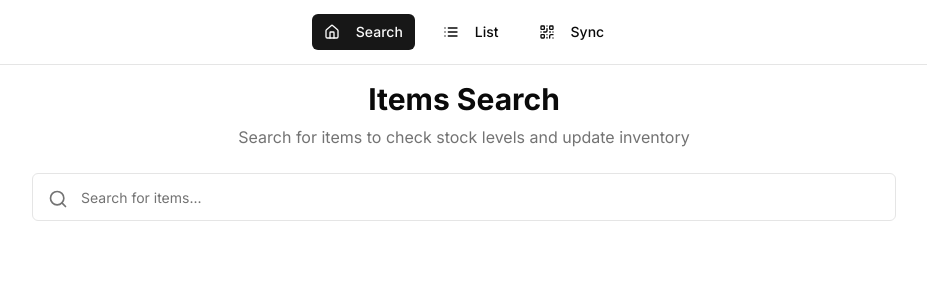
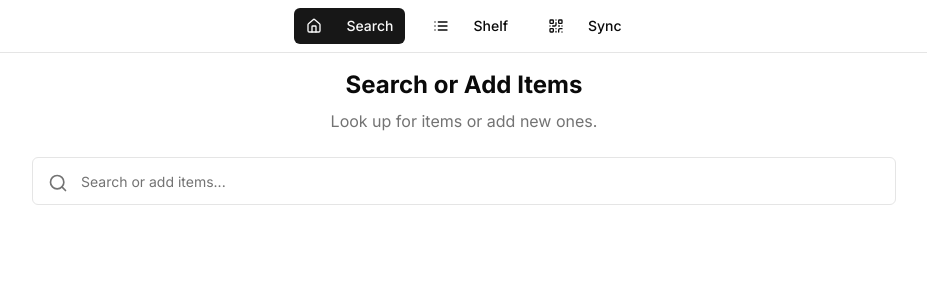
Before and after one commit to wikankun/suppli, a Next.js app: page / in a window 1280 px wide. Shown: the top 300 px of the page, without its empty margins (176-1103 px from the left). Built offline with nearby package versions, Linux system fonts and the light colour scheme.

Commit message:
feat: ux and copy improvement

```diff
--- a/app/page.tsx
+++ b/app/page.tsx
@@ -138,9 +138,9 @@ export default function HomePage() {
       <div className="container mx-auto p-4 max-w-4xl">
         <div className="space-y-6">
           <div className="text-center px-4">
-            <h1 className="text-2xl md:text-3xl font-bold mb-2">Items Search</h1>
+            <h1 className="text-xl md:text-2xl font-bold mb-2">Search or Add Items</h1>
             <p className="text-muted-foreground text-sm md:text-base">
-              Search for items to check stock levels and update inventory
+              Look up for items or add new ones.
             </p>
           </div>
 
@@ -149,7 +149,7 @@ export default function HomePage() {
             <div className="relative">
               <Search className="absolute left-4 top-4 h-5 w-5 text-muted-foreground" />
               <Input
-                placeholder="Search for items..."
+                placeholder="Search or add items..."
                 value={searchQuery}
                 onChange={(e) => setSearchQuery(e.target.value)}
                 className="pl-12 h-12 text-md"
@@ -195,7 +195,7 @@ export default function HomePage() {
                 <Package className="h-12 w-12 text-muted-foreground mx-auto mb-4" />
                 <h3 className="text-lg font-medium mb-2">No items found</h3>
                 <p className="text-muted-foreground mb-6 px-4">
-                  Would you like to add "{searchQuery}" to your inventory?
+                  Add "{searchQuery}" to your inventory?
                 </p>
                 <Dialog open={showAddDialog} onOpenChange={setShowAddDialog}>
                   <DialogTrigger asChild>
@@ -205,7 +205,7 @@ export default function HomePage() {
                       onClick={() => setNewItem({ ...newItem, name: searchQuery })}
                     >
                       <Plus className="h-5 w-5 mr-2" />
-                      Add Item
+                      Add "{searchQuery.substring(0, 20)}{searchQuery.length > 20 ? '...' : ''}"
                     </Button>
                   </DialogTrigger>
                   <DialogContent className="mx-4 max-w-sm">
--- a/app/sync/page.tsx
+++ b/app/sync/page.tsx
@@ -95,7 +95,7 @@ export default function SyncPage() {
       <div className="container mx-auto p-4 max-w-4xl">
         <div className="space-y-6">
           <div className="text-center">
-            <h1 className="text-2xl md:text-3xl font-bold mb-2">Data Sync</h1>
+            <h1 className="text-xl md:text-2xl font-bold mb-2">Data Sync</h1>
             <p className="text-muted-foreground text-sm md:text-base px-4">
               Export and import your inventory data for backup or sharing
             </p>
--- a/components/navigation.tsx
+++ b/components/navigation.tsx
@@ -2,85 +2,95 @@
 
 import Link from "next/link";
 import { usePathname } from "next/navigation";
-import { Home, List, QrCode } from "lucide-react";
+import { Home, List, QrCode, Menu } from "lucide-react";
 import { Button } from "@/components/ui/button";
+import {
+  Sheet,
+  SheetContent,
+  SheetHeader,
+  SheetTitle,
+  SheetTrigger,
+} from "@/components/ui/sheet";
 
 export function Navigation() {
   const pathname = usePathname();
 
+  const navItems = [
+    {
+      label: "Search",
+      href: "/",
+      icon: <Home className="h-5 w-5 mr-2" />,
+    },
+    {
+      label: "Shelf",
+      href: "/list",
+      icon: <List className="h-5 w-5 mr-2" />,
+    },
+    {
+      label: "Sync",
+      href: "/sync",
+      icon: <QrCode className="h-5 w-5 mr-2" />,
+    },
+  ];
+
   return (
     <nav className="border-b bg-background/95 backdrop-blur supports-[backdrop-filter]:bg-background/60 sticky top-0 z-50">
-      <div className="flex h-16 items-center justify-center px-4">
-        {/* Desktop Navigation */}
-        <div className="hidden md:block">
-          <div className="flex items-center justify-center space-x-4 py-2">
-            <Link href="/">
+      <div className="flex h-12 items-center justify-between px-4 md:justify-center md:space-x-4 md:hidden">
+        {/* Left spacer to balance the burger icon on the right */}
+        <div className="w-[40px] md:hidden" />
+
+        {/* App Title (mobile on the left now) */}
+        <div className="font-bold text-lg text-center flex-1 md:hidden">Suppli</div>
+
+        {/* Desktop title stays centered */}
+        {/* <div className="hidden md:block font-bold text-lg">Suppli</div> */}
+
+        {/* Mobile Burger Menu (now on the right) */}
+        <div className="md:hidden">
+          <Sheet>
+            <SheetTrigger asChild>
+              <Button variant="ghost" size="icon">
+                <Menu className="h-5 w-5" />
+              </Button>
+            </SheetTrigger>
+            <SheetContent side="right" className="w-64">
+              <SheetHeader>
+                <SheetTitle>Menu</SheetTitle>
+              </SheetHeader>
+              <div className="mt-4 space-y-2">
+                {navItems.map((item) => (
+                  <Link key={item.href} href={item.href}>
+                    <Button
+                      variant={pathname === item.href ? "default" : "ghost"}
+                      className="w-full justify-start"
+                    >
+                      {item.icon}
+                      {item.label}
+                    </Button>
+                  </Link>
+                ))}
+              </div>
+            </SheetContent>
+          </Sheet>
+        </div>
+      </div>
+
+
+      {/* Desktop Navigation */}
+      <div className="hidden md:block">
+        <div className="flex items-center justify-center space-x-4 py-2">
+          {navItems.map((item) => (
+            <Link key={item.href} href={item.href}>
               <Button
-                variant={pathname === "/" ? "default" : "ghost"}
+                variant={pathname === item.href ? "default" : "ghost"}
                 size="sm"
                 className="flex items-center space-x-2"
               >
-                <Home className="h-4 w-4" />
-                <span>Search</span>
+                {item.icon}
+                <span>{item.label}</span>
               </Button>
             </Link>
-            <Link href="/list">
-              <Button
-                variant={pathname === "/list" ? "default" : "ghost"}
-                size="sm"
-                className="flex items-center space-x-2"
-              >
-                <List className="h-4 w-4" />
-                <span>List</span>
-              </Button>
-            </Link>
-            <Link href="/sync">
-              <Button
-                variant={pathname === "/sync" ? "default" : "ghost"}
-                size="sm"
-                className="flex items-center space-x-2"
-              >
-                <QrCode className="h-4 w-4" />
-                <span>Sync</span>
-              </Button>
-            </Link>
-          </div>
-        </div>
-      </div>
-
-      {/* Mobile Bottom Navigation */}
-      <div className="fixed bottom-0 left-0 right-0 bg-background border-t md:hidden">
-        <div className="flex items-center justify-around">
-          <Link href="/" className="flex-1">
-            <Button
-              variant={pathname === "/" ? "default" : "ghost"}
-              size="lg"
-              className="w-full flex flex-row items-center space-y-1 h-16 rounded-none"
-            >
-              <Home className="h-5 w-5" />
-              <span className="text-xs">Search</span>
-            </Button>
-          </Link>
-          <Link href="/list" className="flex-1">
-            <Button
-              variant={pathname === "/list" ? "default" : "ghost"}
-              size="lg"
-              className="w-full flex flex-row items-center space-y-1 h-16 rounded-none"
-            >
-              <List className="h-5 w-5" />
-              <span className="text-xs">List</span>
-            </Button>
-          </Link>
-          <Link href="/sync" className="flex-1">
-            <Button
-              variant={pathname === "/sync" ? "default" : "ghost"}
-              size="lg"
-              className="w-full flex flex-row items-center space-y-1 h-16 rounded-none"
-            >
-              <QrCode className="h-5 w-5" />
-              <span className="text-xs">Sync</span>
-            </Button>
-          </Link>
+          ))}
         </div>
       </div>
     </nav>
--- a/lib/database.ts
+++ b/lib/database.ts
@@ -126,7 +126,11 @@ class StockDatabase {
 
   async exportData(): Promise<string> {
     const items = await this.getAllItems()
-    return JSON.stringify(items, null, 2)
+    const cleanedItems = items.map(item => ({
+      ...item,
+      history: []
+    }));
+    return JSON.stringify(cleanedItems, null, 0)
   }
 
   async importData(jsonData: string): Promise<void> {
--- a/package.json
+++ b/package.json
@@ -37,6 +37,7 @@
     "@radix-ui/react-toggle": "1.1.1",
     "@radix-ui/react-toggle-group": "1.1.1",
     "@radix-ui/react-tooltip": "1.1.6",
+    "@vercel/speed-insights": "^1.2.0",
     "autoprefixer": "^10.4.20",
     "class-variance-authority": "^0.7.1",
     "clsx": "^2.1.1",
```
Also changed, not shown: app/list/page.tsx (+26 -12 lines), 1 other file (tests, documents, lock files or other folders).
